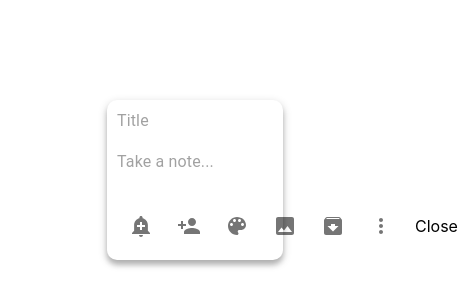
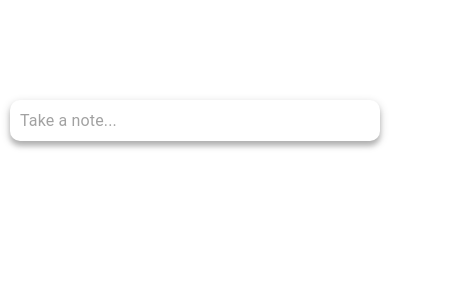
Before and after one commit to soham874/Fundoo, a React (Create React App) app: page /testing in a window 390 px wide. Shown: the top 306 px of the page, 468 px wide, since content can reach past the window. Built offline with nearby package versions, Linux system fonts and the light colour scheme.

Commit message:
Added : Add note palette to dashboard

```diff
--- a/public/index.html
+++ b/public/index.html
@@ -1,5 +1,5 @@
 <!DOCTYPE html>
-<html lang="en">
+<html lang="en" style="background-color: white;">
 
 <head>
     <meta charset="utf-8" />
--- a/src/Components/Dashboard/Dashboard.jsx
+++ b/src/Components/Dashboard/Dashboard.jsx
@@ -29,6 +29,8 @@ import DialpadIcon from '@material-ui/icons/Dialpad';
 
 import Badge from '@material-ui/core/Badge';
 import AccountCircle from '@material-ui/icons/AccountCircle';
+
+import Note from '../Note-Template/Note'
 
 const drawerWidth = 250;
 
@@ -164,9 +166,9 @@ const useStyles = makeStyles((theme) => ({
     content: {
         flexGrow: 1,
         backgroundColor: 'white',
-        padding: theme.spacing(3),
+        // padding: theme.spacing(3),
         [theme.breakpoints.down('sm')]: {
-            marginLeft: '30px',
+            marginLeft: '60px',
         },
     },
 
@@ -298,8 +300,7 @@ export default function Dashboard() {
                 </List>
             </Drawer>
             <main className={classes.content}>
-
-
+                <Note/>
             </main>
         </div>
     );
--- a/src/Components/Icon-Palette/iconsPalette.jsx
+++ b/src/Components/Icon-Palette/iconsPalette.jsx
@@ -25,7 +25,10 @@ export default class IconPalette extends React.Component {
 
     render() {
         return (
-            <div className={"iconPalette"}>
+            <div
+                className={"iconPalette"}
+                style = {{display:this.props.display,flexDirection:'row',flexWrap:'wrap'}}
+                >
                 <div style={{ display: 'flex', position: 'relative' }}>
                     <IconButton><AddAlertIcon /></IconButton>
                     <IconButton><PersonAddIcon /></IconButton>
--- a/src/Components/Note-Template/Note.css
+++ b/src/Components/Note-Template/Note.css
@@ -2,18 +2,24 @@
     display: flex;
     width: 40%;
     margin-top: 100px;
-    padding: 10px;
-    padding-top: 0;
+    padding-left: 10px;
     margin-left: auto;
     margin-right: auto;
     border-radius: 10px;
     flex-direction: column;
-    box-shadow: 0 3px 10px 0 rgba(0, 0, 0, 0.2), 0 5px 5px 0 rgba(0, 0, 0, 0.19)
+    box-shadow: 0 3px 10px 0 rgba(0, 0, 0, 0.2), 0 5px 5px 0 rgba(0, 0, 0, 0.19);
+}
+
+@media only screen and (max-width: 600px) {
+    .note_palette {
+        width: auto;
+        margin-left: 10px;
+        margin-right: 10px;
+    }
 }
 
 .iconPalette {
     padding-top: 20px;
-    display: flex;
     align-items: center;
     justify-content: space-between;
 }
--- a/src/Components/Note-Template/Note.jsx
+++ b/src/Components/Note-Template/Note.jsx
@@ -9,7 +9,8 @@ export default class Note extends React.Component {
         this.state = {
             HeadingLabel: 'Title',
             BodyLabel: 'Take a note...',
-            backgroundColor: '#ffffff'
+            backgroundColor: '#ffffff',
+            display: 'none'
         }
     }
 
@@ -18,26 +19,37 @@ export default class Note extends React.Component {
         this.setState({backgroundColor:inputString})
     }
 
+
+    changeCard = () => {
+        this.setState({display:(this.state.display === 'none'?'flex':'none')})
+    }
+
     render() {
         return (
-            <div className="note_palette" style={{backgroundColor:this.state.backgroundColor}}>
+            <div
+            className="note_palette"
+            style={{backgroundColor:this.state.backgroundColor}}
+            onMouseEnter = {this.changeCard}
+            onMouseLeave = {this.changeCard}
+            >
                 <TextField
+                    style={{display:this.state.display}}
                     multiline
+                    fullWidth
                     margin="dense"
                     placeholder={this.state.HeadingLabel}
                     InputProps={{ disableUnderline: true }}
                     InputLabelProps={{ shrink: false }}
-                    onChange={this.change}
                 />
                 <TextField
                     multiline
+                    fullWidth
                     margin="dense"
                     placeholder={this.state.BodyLabel}
                     InputProps={{ disableUnderline: true }}
                     InputLabelProps={{ shrink: false }}
-                    onChange={this.change}
                 />
-                <IconPalette parentCallback={this.handleCallback}/>
+                <IconPalette display={this.state.display} parentCallback={this.handleCallback}/>
             </div>
         )
     }
```
Also changed, not shown: 1 other file (tests, documents, lock files or other folders).
